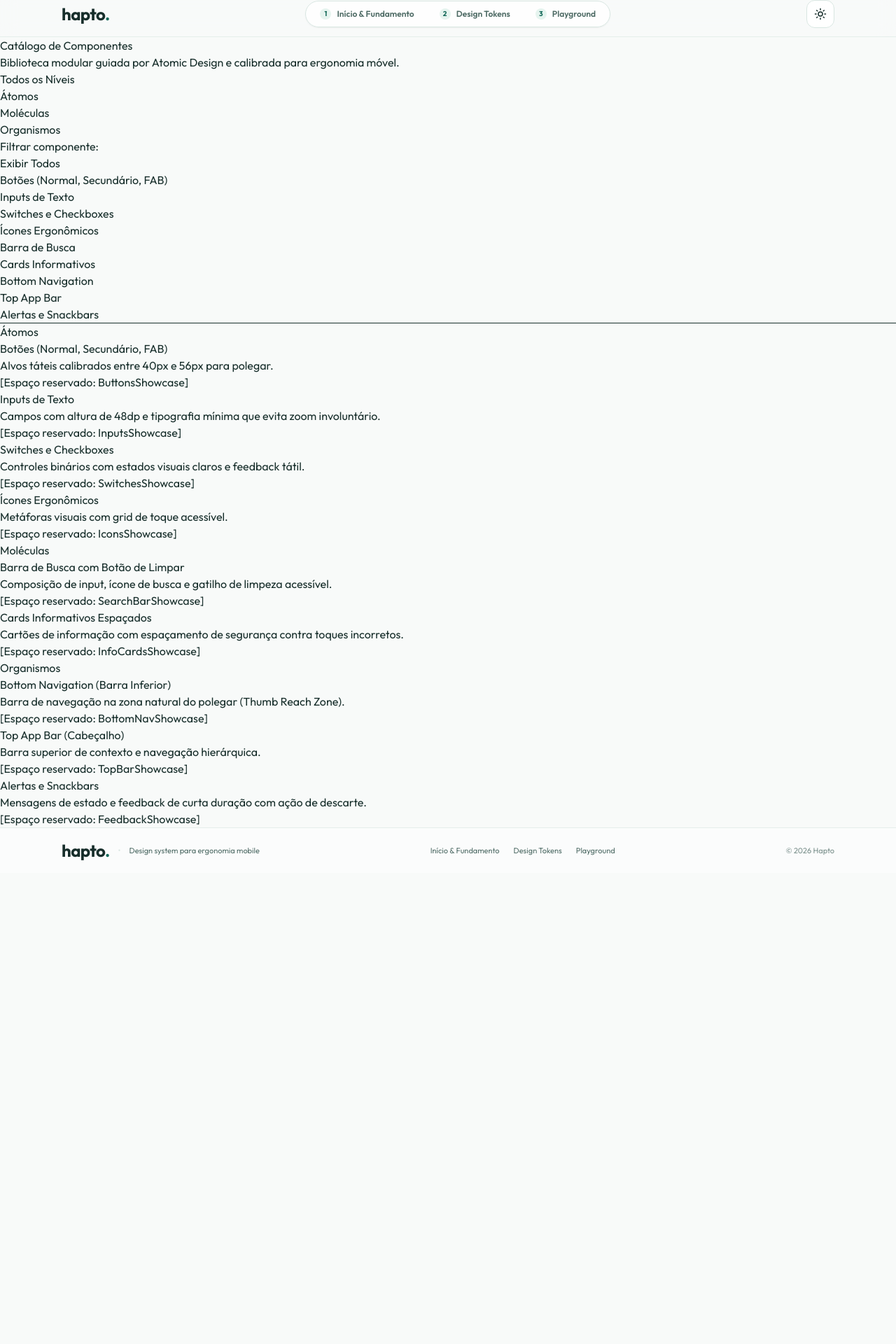
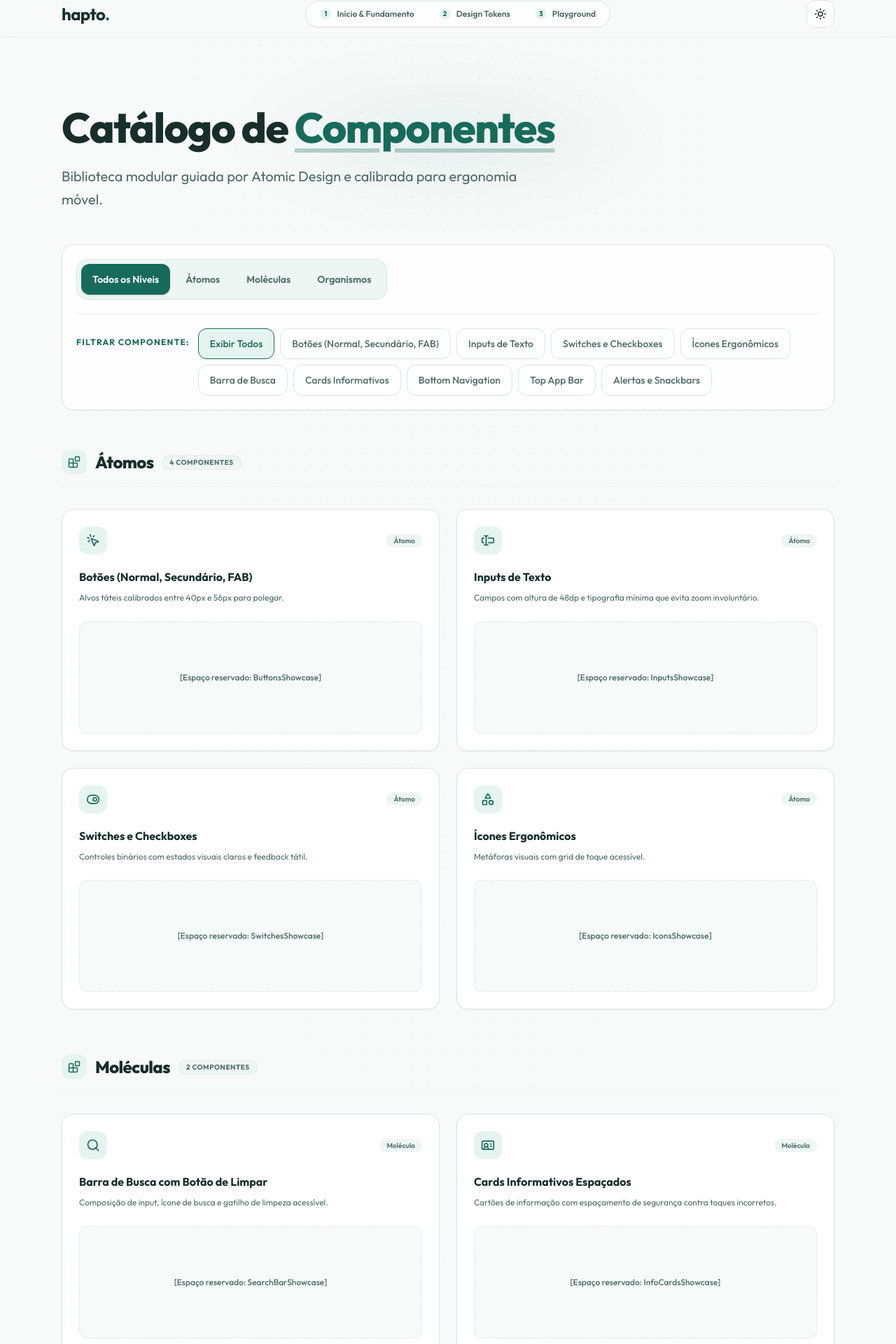
Before and after one commit to whoisnathaliamelo/hapto, a Next.js app: page /components in a window 1280 px wide. Shown: the part 12-1932 px from the top of the page at 70% size. Before the commit the page ends 1259 px from the top, so only its background shows below. Built offline with nearby package versions, Linux system fonts and the light colour scheme.

Commit message:
Feat: Estilização prrincipal, ainda passará por refatoração

```diff
--- a/components/catalog/catalog-view.tsx
+++ b/components/catalog/catalog-view.tsx
@@ -1,6 +1,21 @@
 "use client";
 
 import { useState } from "react";
+import {
+  Bell,
+  Blocks,
+  IdCard,
+  MousePointerClick,
+  PanelBottom,
+  PanelTop,
+  Search,
+  Shapes,
+  TextCursorInput,
+  ToggleRight,
+  type LucideIcon,
+} from "lucide-react";
+import { Reveal } from "@/components/reveal";
+import { cn } from "@/lib/utils";
 
 type AtomicCategory = "all" | "atoms" | "molecules" | "organisms";
 
@@ -39,6 +54,102 @@ const SECTIONS: SectionMeta[] = [
   { id: "feedback", label: "Alertas e Snackbars", category: "organisms" },
 ];
 
+const SECTION_ICONS: Record<Exclude<ComponentSection, "all">, LucideIcon> = {
+  buttons: MousePointerClick,
+  inputs: TextCursorInput,
+  switches: ToggleRight,
+  icons: Shapes,
+  search: Search,
+  cards: IdCard,
+  "bottom-nav": PanelBottom,
+  "top-bar": PanelTop,
+  feedback: Bell,
+};
+
+const CATEGORY_LABELS: Record<SectionMeta["category"], string> = {
+  atoms: "Átomo",
+  molecules: "Molécula",
+  organisms: "Organismo",
+};
+
+const LEVELS: { id: AtomicCategory; label: string }[] = [
+  { id: "all", label: "Todos os Níveis" },
+  { id: "atoms", label: "Átomos" },
+  { id: "molecules", label: "Moléculas" },
+  { id: "organisms", label: "Organismos" },
+];
+
+const chipBase =
+  "inline-flex min-h-11 items-center justify-center rounded-xl px-4 text-sm font-medium transition-all duration-200 active:scale-[0.97] focus-visible:outline-2 focus-visible:outline-offset-2 focus-visible:outline-primary";
+
+function ShowcaseCard({
+  id,
+  section,
+  title,
+  description,
+  placeholder,
+  delay,
+}: {
+  id: string;
+  section: Exclude<ComponentSection, "all">;
+  title: string;
+  description: string;
+  placeholder: string;
+  delay: number;
+}) {
+  const Icon = SECTION_ICONS[section];
+  const meta = SECTIONS.find((item) => item.id === section)!;
+
+  return (
+    <Reveal delay={delay} className="h-full">
+      <article
+        id={id}
+        className="group flex h-full scroll-mt-24 flex-col rounded-2xl border border-line bg-surface p-6 shadow-xs transition-all hover:-translate-y-1 hover:border-primary/50 hover:shadow-md"
+      >
+        <div className="flex items-center justify-between">
+          <div className="flex size-10 items-center justify-center rounded-xl bg-primary-light text-primary">
+            <Icon className="size-5" />
+          </div>
+          <span className="rounded-full bg-surface-raised px-2.5 py-0.5 text-[10px] font-semibold text-muted">
+            {CATEGORY_LABELS[meta.category]}
+          </span>
+        </div>
+
+        <h3 className="mt-5 text-base font-bold text-ink transition-colors group-hover:text-primary">
+          {title}
+        </h3>
+        <p className="mt-2 text-xs leading-relaxed text-muted">{description}</p>
+
+        <div className="mt-6 flex min-h-40 flex-1 items-center justify-center rounded-xl border border-dashed border-line bg-surface-raised/50 px-4 text-center text-xs font-medium text-muted">
+          {placeholder}
+        </div>
+      </article>
+    </Reveal>
+  );
+}
+
+function GroupHeading({
+  icon: Icon,
+  title,
+  count,
+}: {
+  icon: LucideIcon;
+  title: string;
+  count: number;
+}) {
+  return (
+    <div className="flex items-center gap-3 border-b border-line/40 pb-4">
+      <div className="flex size-9 items-center justify-center rounded-xl bg-primary-light text-primary">
+        <Icon className="size-4.5" />
+      </div>
+      <h2 className="text-2xl font-extrabold tracking-tight text-ink">{title}</h2>
+      <span className="rounded-full border border-line/60 bg-surface-raised px-2.5 py-0.5 text-[10px] font-bold uppercase tracking-wider text-muted">
+        {count} {count === 1 ? "componente" : "componentes"}
+      </span>
+    </div>
+  );
+}
+
 export function CatalogView() {
   const [activeCategory, setActiveCategory] = useState<AtomicCategory>("all");
   const [activeSection, setActiveSection] = useState<ComponentSection>("all");
@@ -54,190 +165,247 @@ export function CatalogView() {
     return matchesCategory && matchesSection;
   };
 
+  const showAtoms = activeCategory === "all" || activeCategory === "atoms";
+  const showMolecules = activeCategory === "all" || activeCategory === "molecules";
+  const showOrganisms = activeCategory === "all" || activeCategory === "organisms";
+
   return (
-    <section>
+    <section className="relative isolate overflow-hidden border-b border-line/40">
+      {/* Background decorativo com grid dots e iluminação sutil */}
+      <div className="bg-dots absolute inset-0 -z-10 opacity-70 [mask-image:radial-gradient(ellipse_at_top,black,transparent_60%)]" />
+      <div className="pointer-events-none absolute top-0 left-1/2 -z-10 h-72 w-full max-w-4xl -translate-x-1/2 bg-radial from-primary/15 via-transparent to-transparent opacity-60 blur-2xl" />
+
+      <div className="mx-auto max-w-6xl px-6 py-16 lg:py-24">
         {/* Cabeçalho da Página */}
         <header>
-        <div>
-          <h1>Catálogo de Componentes</h1>
-          <p>
+          <Reveal>
+            <div className="max-w-3xl">
+              <h1 className="text-3xl font-extrabold tracking-tight text-ink sm:text-5xl lg:text-6xl lg:leading-[1.12]">
+                Catálogo de{" "}
+                <span className="text-primary underline decoration-primary/30 underline-offset-8">
+                  Componentes
+                </span>
+              </h1>
+              <p className="mt-5 max-w-2xl text-lg leading-relaxed text-muted sm:text-xl">
                 Biblioteca modular guiada por Atomic Design e calibrada para ergonomia móvel.
               </p>
             </div>
+          </Reveal>
         </header>
 
+        {/* Barra de Filtros */}
+        <Reveal delay={0.1}>
+          <div className="mt-12 space-y-5 rounded-2xl border border-line bg-surface/80 p-5 shadow-xs backdrop-blur-sm">
             {/* Navegação de Nível 1: Atomic Design */}
             <nav aria-label="Níveis do Atomic Design">
-        <ul>
-          <li>
+              <ul className="flex flex-wrap gap-1.5 rounded-2xl border border-line bg-surface-raised p-1.5 sm:inline-flex">
+                {LEVELS.map(({ id, label }) => {
+                  const isActive = activeCategory === id;
+                  return (
+                    <li key={id} className="flex-1 sm:flex-none">
                       <button
                         type="button"
+                        aria-pressed={isActive}
                         onClick={() => {
-                setActiveCategory("all");
+                          setActiveCategory(id);
                           setActiveSection("all");
                         }}
+                        className={cn(
+                          chipBase,
+                          "w-full font-semibold",
+                          isActive
+                            ? "bg-primary text-on-primary shadow-sm"
+                            : "text-muted hover:bg-surface hover:text-ink"
+                        )}
                       >
-              Todos os Níveis
+                        {label}
                       </button>
                     </li>
-          <li>
-            <button
-              type="button"
-              onClick={() => {
-                setActiveCategory("atoms");
-                setActiveSection("all");
-              }}
-            >
-              Átomos
-            </button>
-          </li>
-          <li>
-            <button
-              type="button"
-              onClick={() => {
-                setActiveCategory("molecules");
-                setActiveSection("all");
-              }}
-            >
-              Moléculas
-            </button>
-          </li>
-          <li>
-            <button
-              type="button"
-              onClick={() => {
-                setActiveCategory("organisms");
-                setActiveSection("all");
-              }}
-            >
-              Organismos
-            </button>
-          </li>
+                  );
+                })}
               </ul>
             </nav>
 
             {/* Navegação de Nível 2: Seletor Direto de Componente */}
-      <nav aria-label="Seleção rápida de componente">
-        <span>Filtrar componente:</span>
-        <ul>
+            <nav
+              aria-label="Seleção rápida de componente"
+              className="flex flex-col gap-3 border-t border-line/50 pt-5 lg:flex-row lg:items-start"
+            >
+              <span className="shrink-0 pt-3 text-xs font-bold uppercase tracking-widest text-primary">
+                Filtrar componente:
+              </span>
+              <ul className="flex flex-wrap gap-2">
                 <li>
                   <button
                     type="button"
+                    aria-pressed={activeSection === "all"}
                     onClick={() => setActiveSection("all")}
+                    className={cn(
+                      chipBase,
+                      "border",
+                      activeSection === "all"
+                        ? "border-primary bg-primary-light text-primary"
+                        : "border-line bg-surface text-muted hover:border-primary/50 hover:text-ink"
+                    )}
                   >
                     Exibir Todos
                   </button>
                 </li>
-          {availableSections.map((item) => (
+                {availableSections.map((item) => {
+                  const isActive = activeSection === item.id;
+                  return (
                     <li key={item.id}>
                       <button
                         type="button"
+                        aria-pressed={isActive}
                         onClick={() => setActiveSection(item.id)}
+                        className={cn(
+                          chipBase,
+                          "border",
+                          isActive
+                            ? "border-primary bg-primary-light text-primary"
+                            : "border-line bg-surface text-muted hover:border-primary/50 hover:text-ink"
+                        )}
                       >
                         {item.label}
                       </button>
                     </li>
-          ))}
+                  );
+                })}
               </ul>
             </nav>
-
-      <hr />
+          </div>
+        </Reveal>
 
         {/* Conteúdo Renderizado por Sessão */}
-      <main>
+        <main className="mt-14 space-y-16">
           {/* GRUPO: ÁTOMOS */}
-        {(activeCategory === "all" || activeCategory === "atoms") && (
-          <section id="atoms-group">
-            <h2>Átomos</h2>
+          {showAtoms && (
+            <section id="atoms-group" className="scroll-mt-24">
+              <GroupHeading icon={Blocks} title="Átomos" count={SECTIONS.filter((s) => s.category === "atoms" && shouldRender(s.id, "atoms")).length} />
 
+              <div className="mt-8 grid gap-6 sm:grid-cols-2">
                 {shouldRender("buttons", "atoms") && (
-              <article id="section-buttons">
-                <h3>Botões (Normal, Secundário, FAB)</h3>
-                <p>Alvos táteis calibrados entre 40px e 56px para polegar.</p>
-                <div>[Espaço reservado: ButtonsShowcase]</div>
-              </article>
+                  <ShowcaseCard
+                    id="section-buttons"
+                    section="buttons"
+                    title="Botões (Normal, Secundário, FAB)"
+                    description="Alvos táteis calibrados entre 40px e 56px para polegar."
+                    placeholder="[Espaço reservado: ButtonsShowcase]"
+                    delay={0}
+                  />
                 )}
 
                 {shouldRender("inputs", "atoms") && (
-              <article id="section-inputs">
-                <h3>Inputs de Texto</h3>
-                <p>Campos com altura de 48dp e tipografia mínima que evita zoom involuntário.</p>
-                <div>[Espaço reservado: InputsShowcase]</div>
-              </article>
+                  <ShowcaseCard
+                    id="section-inputs"
+                    section="inputs"
+                    title="Inputs de Texto"
+                    description="Campos com altura de 48dp e tipografia mínima que evita zoom involuntário."
+                    placeholder="[Espaço reservado: InputsShowcase]"
+                    delay={0.08}
+                  />
                 )}
 
                 {shouldRender("switches", "atoms") && (
-              <article id="section-switches">
-                <h3>Switches e Checkboxes</h3>
-                <p>Controles binários com estados visuais claros e feedback tátil.</p>
-                <div>[Espaço reservado: SwitchesShowcase]</div>
-              </article>
+                  <ShowcaseCard
+                    id="section-switches"
+                    section="switches"
+                    title="Switches e Checkboxes"
+                    description="Controles binários com estados visuais claros e feedback tátil."
+                    placeholder="[Espaço reservado: SwitchesShowcase]"
+                    delay={0.16}
+                  />
                 )}
 
                 {shouldRender("icons", "atoms") && (
-              <article id="section-icons">
-                <h3>Ícones Ergonômicos</h3>
-                <p>Metáforas visuais com grid de toque acessível.</p>
-                <div>[Espaço reservado: IconsShowcase]</div>
-              </article>
+                  <ShowcaseCard
+                    id="section-icons"
+                    section="icons"
+                    title="Ícones Ergonômicos"
+                    description="Metáforas visuais com grid de toque acessível."
+                    placeholder="[Espaço reservado: IconsShowcase]"
+                    delay={0.24}
+                  />
                 )}
+              </div>
             </section>
           )}
 
           {/* GRUPO: MOLÉCULAS */}
-        {(activeCategory === "all" || activeCategory === "molecules") && (
-          <section id="molecules-group">
-            <h2>Moléculas</h2>
+          {showMolecules && (
+            <section id="molecules-group" className="scroll-mt-24">
+              <GroupHeading icon={Blocks} title="Moléculas" count={SECTIONS.filter((s) => s.category === "molecules" && shouldRender(s.id, "molecules")).length} />
 
+              <div className="mt-8 grid gap-6 sm:grid-cols-2">
                 {shouldRender("search", "molecules") && (
-              <article id="section-search">
-                <h3>Barra de Busca com Botão de Limpar</h3>
-                <p>Composição de input, ícone de busca e gatilho de limpeza acessível.</p>
-                <div>[Espaço reservado: SearchBarShowcase]</div>
-              </article>
+                  <ShowcaseCard
+                    id="section-search"
+                    section="search"
+                    title="Barra de Busca com Botão de Limpar"
+                    description="Composição de input, ícone de busca e gatilho de limpeza acessível."
+                    placeholder="[Espaço reservado: SearchBarShowcase]"
+                    delay={0}
+                  />
                 )}
 
                 {shouldRender("cards", "molecules") && (
-              <article id="section-cards">
-                <h3>Cards Informativos Espaçados</h3>
-                <p>Cartões de informação com espaçamento de segurança contra toques incorretos.</p>
-                <div>[Espaço reservado: InfoCardsShowcase]</div>
-              </article>
+                  <ShowcaseCard
+                    id="section-cards"
+                    section="cards"
+                    title="Cards Informativos Espaçados"
+                    description="Cartões de informação com espaçamento de segurança contra toques incorretos."
+                    placeholder="[Espaço reservado: InfoCardsShowcase]"
+                    delay={0.08}
+                  />
                 )}
+              </div>
             </section>
           )}
 
           {/* GRUPO: ORGANISMOS */}
-        {(activeCategory === "all" || activeCategory === "organisms") && (
-          <section id="organisms-group">
-            <h2>Organismos</h2>
+          {showOrganisms && (
+            <section id="organisms-group" className="scroll-mt-24">
+              <GroupHeading icon={Blocks} title="Organismos" count={SECTIONS.filter((s) => s.category === "organisms" && shouldRender(s.id, "organisms")).length} />
 
+              <div className="mt-8 grid gap-6 sm:grid-cols-2">
                 {shouldRender("bottom-nav", "organisms") && (
-              <article id="section-bottom-nav">
-                <h3>Bottom Navigation (Barra Inferior)</h3>
-                <p>Barra de navegação na zona natural do polegar (Thumb Reach Zone).</p>
-                <div>[Espaço reservado: BottomNavShowcase]</div>
-              </article>
+                  <ShowcaseCard
+                    id="section-bottom-nav"
+                    section="bottom-nav"
+                    title="Bottom Navigation (Barra Inferior)"
+                    description="Barra de navegação na zona natural do polegar (Thumb Reach Zone)."
+                    placeholder="[Espaço reservado: BottomNavShowcase]"
+                    delay={0}
+                  />
                 )}
 
                 {shouldRender("top-bar", "organisms") && (
-              <article id="section-top-bar">
-                <h3>Top App Bar (Cabeçalho)</h3>
-                <p>Barra superior de contexto e navegação hierárquica.</p>
-                <div>[Espaço reservado: TopBarShowcase]</div>
-              </article>
+                  <ShowcaseCard
+                    id="section-top-bar"
+                    section="top-bar"
+                    title="Top App Bar (Cabeçalho)"
+                    description="Barra superior de contexto e navegação hierárquica."
+                    placeholder="[Espaço reservado: TopBarShowcase]"
+                    delay={0.08}
+                  />
                 )}
 
                 {shouldRender("feedback", "organisms") && (
-              <article id="section-feedback">
-                <h3>Alertas e Snackbars</h3>
-                <p>Mensagens de estado e feedback de curta duração com ação de descarte.</p>
-                <div>[Espaço reservado: FeedbackShowcase]</div>
-              </article>
+                  <ShowcaseCard
+                    id="section-feedback"
+                    section="feedback"
+                    title="Alertas e Snackbars"
+                    description="Mensagens de estado e feedback de curta duração com ação de descarte."
+                    placeholder="[Espaço reservado: FeedbackShowcase]"
+                    delay={0.16}
+                  />
                 )}
+              </div>
             </section>
           )}
         </main>
+      </div>
     </section>
   );
 }
```
Lines whose indentation alone changed are shown as unchanged.
